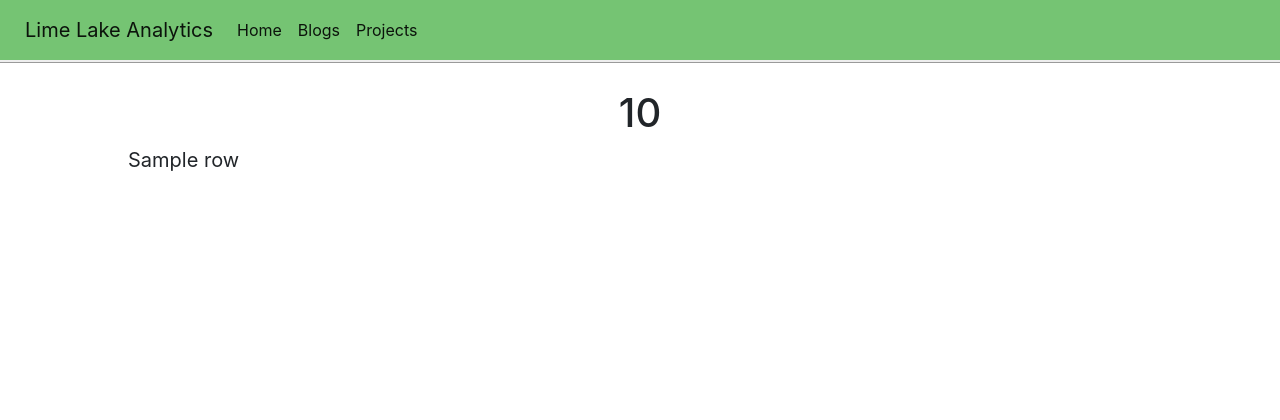
After one commit to andrewtreb/lime_lake_analytics.com, a Flask app: template templates/weatherData.html in a window 1280 px wide. The commit adds this page. Shown: the top 420 px of the page. Run offline with Flask 2, Linux system fonts and the light colour scheme; the template is opened without the code that fills it: most values are stand-ins (such as "Sample title", 1, 10 or a date in 2020); some libraries are stand-ins or nearby versions.

Commit message:
visualizing weather data

```diff
--- /dev/null
+++ b/lla/visual_tests.py
@@ -0,0 +1,4 @@
+import database
+
+test = database.database()
+print(test.get_allWeatherData())
--- a/run.py
+++ b/run.py
@@ -22,5 +22,12 @@ def blogs():
 def blog(id):
     return render_template('blog.html', data=db.get_post(id))
 
+@app.route('/project/weatherData')
+def weatherData():
+    return render_template('weatherData.html', data=db.get_lastHourWeatherData())
+
+def temp():
+    df = db.get_allWeatherData()
+
 if __name__ == "__main__":
     app.run(host='0.0.0.0',port=5000,debug=True,threaded=False)
--- a/templates/base.html
+++ b/templates/base.html
@@ -29,6 +29,9 @@
           </li>
           <li class="nav-item">
             <a class="nav-link active" href="{{ url_for('blogs') }}">Blogs</a>
+          </li>
+          <li class="nav-item">
+            <a class="nav-link active" href="{{ url_for('weatherData') }}">Projects</a>
           </li>
           <!-- <li class="nav-item dropdown">
             <a class="nav-link active dropdown-toggle" href="#" id="navbarDropdown" role="button" data-bs-toggle="dropdown" aria-expanded="false">
--- /dev/null
+++ b/templates/weatherData.html
@@ -0,0 +1,12 @@
+{% extends "base.html" %}
+{% block content %}
+    <h1 class="content-title">{{data['Temperature']}}</h1>
+    <body>
+        <div class="content-paragraph">
+            {% for row in data %}
+                {{ row }}
+            {% endfor %}
+        </div>
+    </body>
+
+{% endblock %}
```
Also changed, not shown: lla/database.py (+12 -0 lines).
